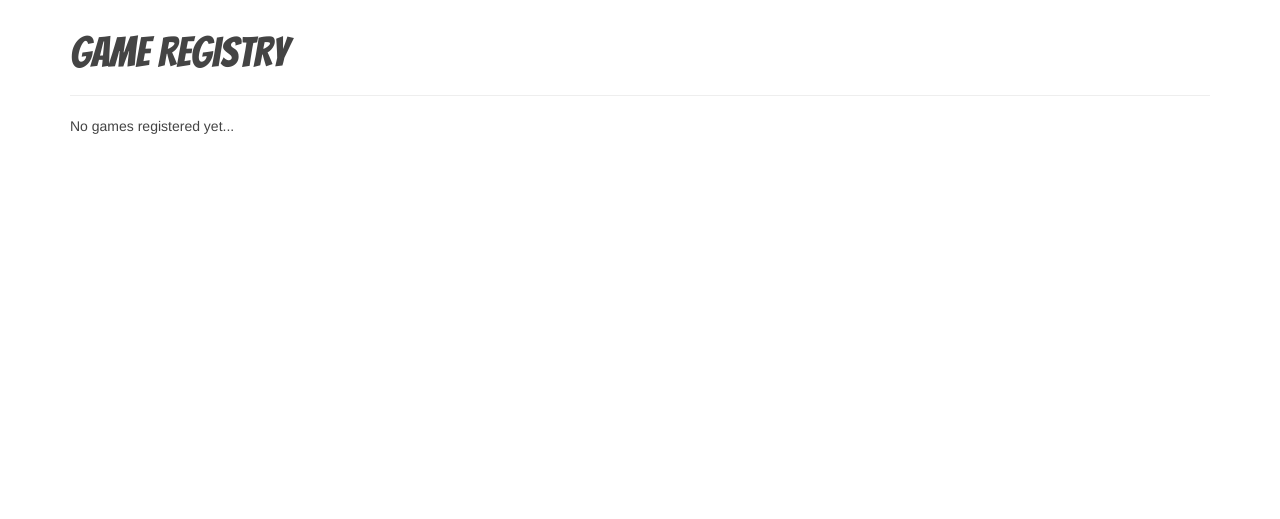
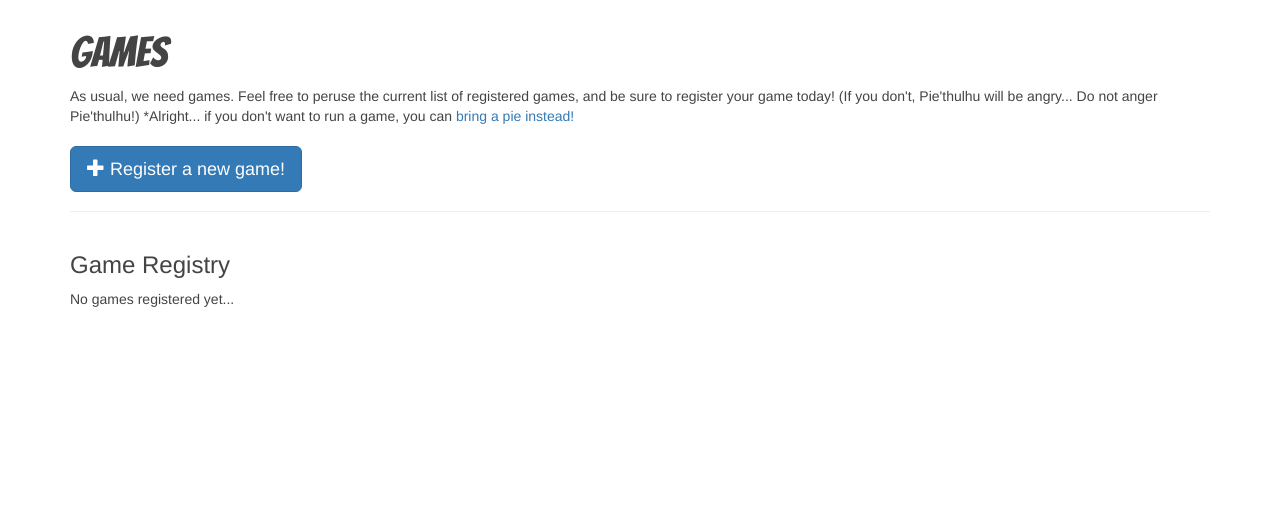
Before and after one commit to bmatis/piecon, a Django app: page /games/ in a window 1280 px wide. Shown: the part 50-569 px from the top of the page. Run offline with Django 3.2, Linux system fonts and the light colour scheme; data that the repository does not hold is empty; some libraries are stand-ins or nearby versions.

Commit message:
Fixed bug in game length display. Added description text to page header.

```diff
--- a/main/templates/main/games.html
+++ b/main/templates/main/games.html
@@ -3,11 +3,21 @@
 {% block games_active %}active{% endblock %}
 
 {% block header %}
-  <h2>Game Registry</h2>
+  <h2>Games</h2>
+  <p>As usual, we need games. Feel free to peruse the current list of
+    registered games, and be sure to register your game today! (If you don't,
+    Pie'thulhu will be angry... Do not anger Pie'thulhu!) *Alright... if you
+    don't want to run a game, you can <a href="{% url 'main:pies' %}">bring a pie instead!</a>
+  </p>
+  <h3><a href="#" class="btn btn-primary btn-lg">
+    <span class="glyphicon glyphicon-plus" aria-hidden="true"></span>
+    Register a new game!
+  </a></h3>
 {% endblock header %}
 
 {% block content %}
 
+<h3>Game Registry</h3>
 {% if games.count == 0 %}
   <p>No games registered yet...</p>
 {% else %}
@@ -20,7 +30,7 @@
       <p class='meta'>Gamemaster: <strong>{{ game.gamemaster }}</strong> -
         System: <strong>{{ game.system }}</strong> -
         Players: <strong>{{ game.num_players }}</strong> -
-        Length: <strong>5 hour(s)</strong></p>
+        Length: <strong>{{ game.length }} hour(s)</strong></p>
       <p>{{ game.description|linebreaks }}
       </p>
     </div>
```
